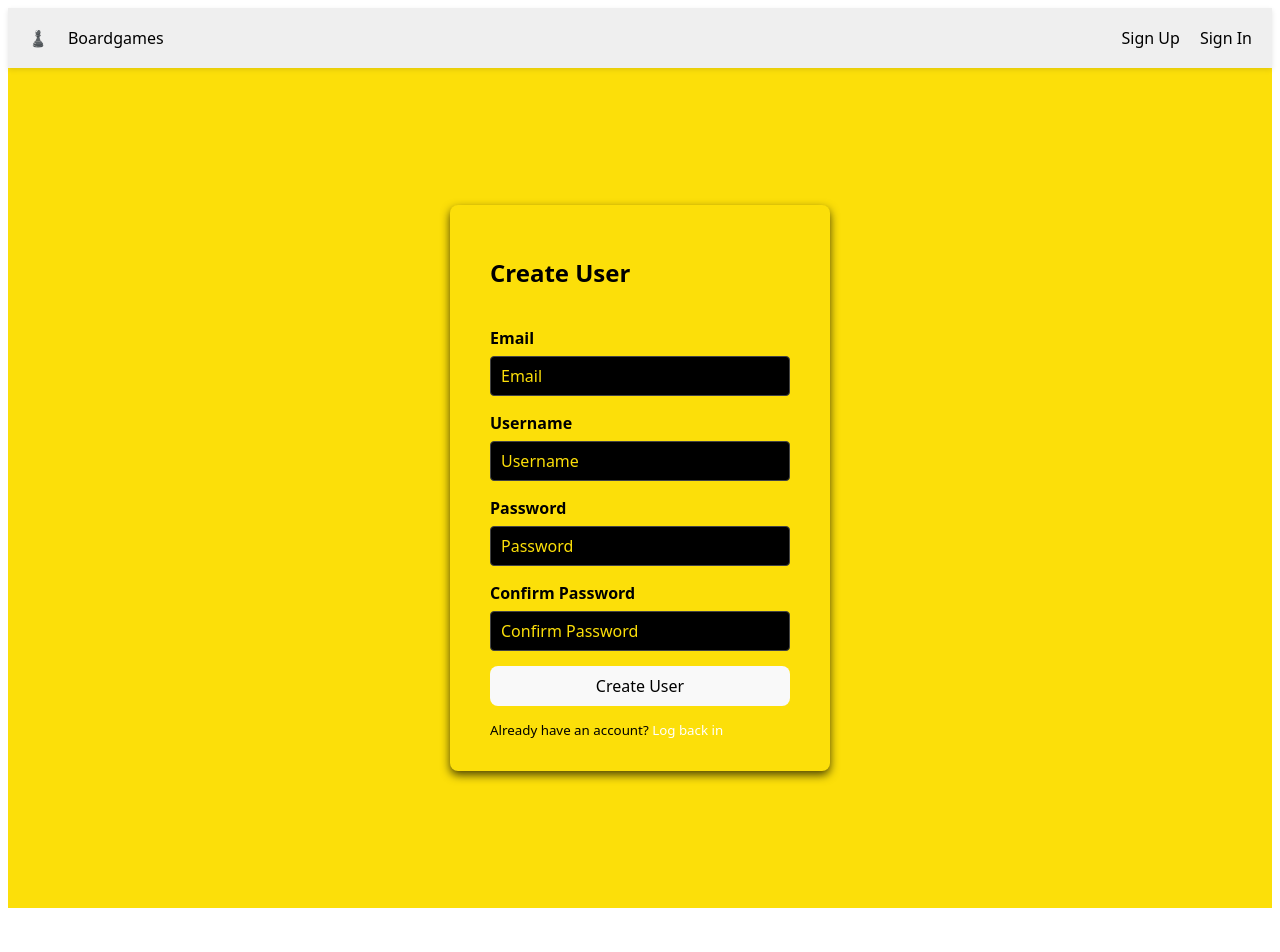
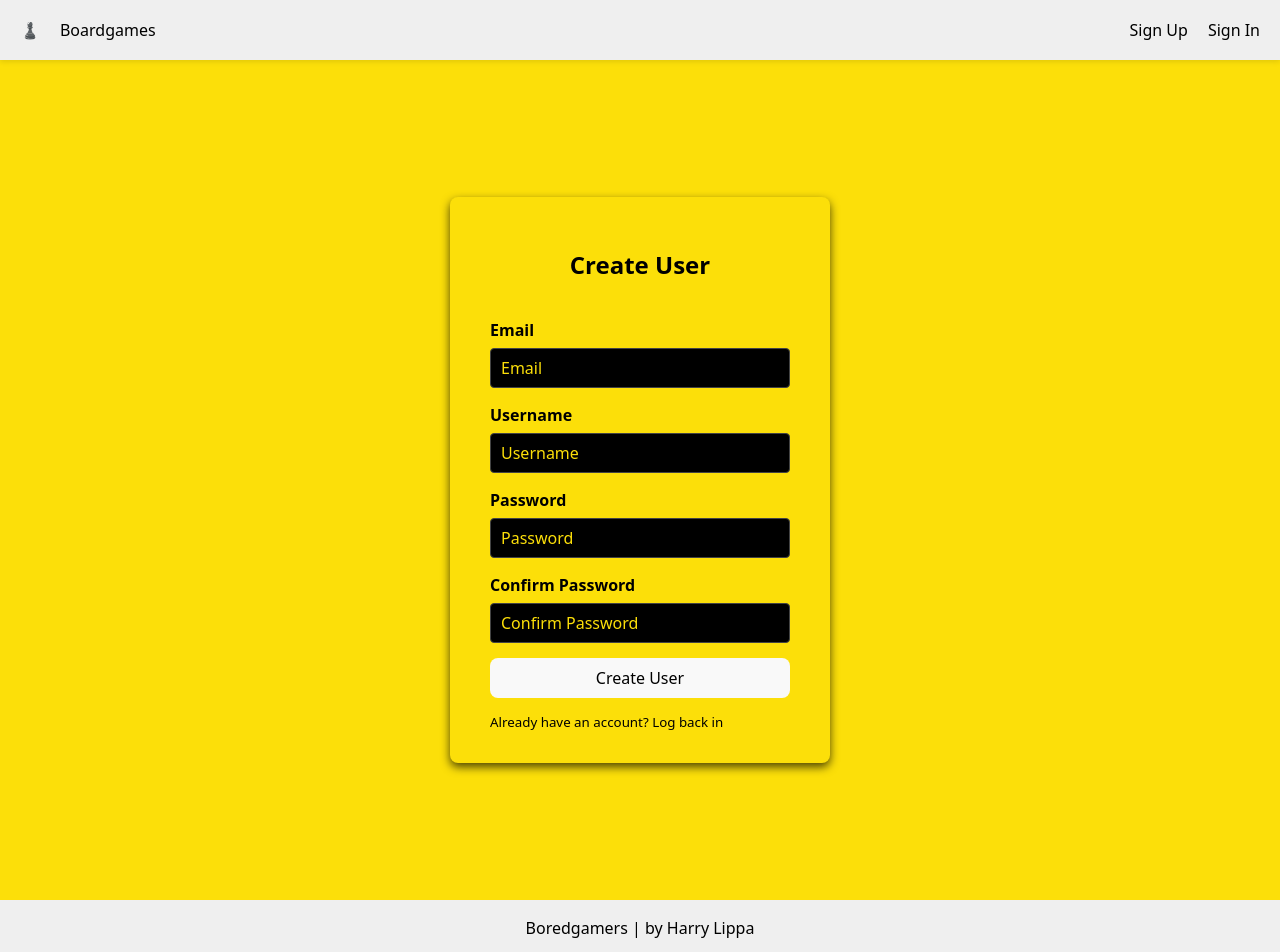
Before and after one commit to JustHarry11/project-4-frontend, a React (Vite) app: page /signup in a window 1280 px wide. Shown: the top 952 px of the page. Before the commit the page ends 916 px from the top, so only its background shows below. Built offline with nearby package versions, Linux system fonts and the light colour scheme; no server answers.

Commit message:
adding a footer and more styling

```diff
--- /dev/null
+++ b/src/App.css
@@ -0,0 +1,14 @@
+html, body, #root {
+    height: 100%;
+    margin: 0;
+}
+
+.wrap {
+    display: flex;
+    flex-direction: column;
+    min-height: 100vh;
+}
+
+.main-section {
+  flex: 1;
+}
--- a/src/App.jsx
+++ b/src/App.jsx
@@ -1,5 +1,6 @@
 import { Routes, Route, Navigate } from "react-router"
 import Navbar from "./components/Navbar/Navbar"
+import Footer from "./components/Footer/Footer"
 
 import BoardgameIndex from "./components/BoardgameIndex/BoardgameIndex"
 import BoardgameShow from "./components/BoardgameShow/BoardgameShow"
@@ -11,11 +12,15 @@ import UserProfile from "./components/UserProfile/UserProfile"
 import UserSignIn from "./components/UserSignIn/UserSignIn"
 import UserSignUp from "./components/UserSignUp/UserSignUp"
 
+import './App.css'
+
 function App() {
 
   return (
     <>
+      <div className="wrap">
         <Navbar />
+        <main className="main-section">
           <Routes>
             <Route path='/' element={<Navigate to='/boardgames' replace />} />
 
@@ -25,10 +30,15 @@ function App() {
             <Route path="/boardgames/:boardgameId/edit" element={<BoardgameUpdate />} />
 
             <Route path="/profile" element={<UserProfile />} />
-        <Route path="/signin" element={<UserSignIn />}/>
-        <Route path="/signup" element={<UserSignUp />}/>
+            <Route path="/signin" element={<UserSignIn />} />
+            <Route path="/signup" element={<UserSignUp />} />
 
           </Routes>
+        </main>
+
+        <Footer />
+      </div>
+
     </>
   )
 }
--- a/src/components/BoardgameIndex/BoardgameIndex.css
+++ b/src/components/BoardgameIndex/BoardgameIndex.css
@@ -28,5 +28,11 @@
   padding: 0.5rem 1rem;
   font-size: 1rem;
   border-radius: 5px;
-  border: 1px solid #ccc;
+  border: 2px solid black;
+  color: black;
+  background-color: #FCDF09;;
 }
+
+.message{
+  text-align: center;
+}
--- a/src/components/BoardgameIndex/BoardgameIndex.jsx
+++ b/src/components/BoardgameIndex/BoardgameIndex.jsx
@@ -36,12 +36,12 @@ export default function BoardgameIndex() {
                 {error
                     ? <p className="error-message">{error}</p>
                     : isLoading
-                        ? <p>Loading ...</p>
+                        ? <p className="message">Loading ...</p>
                         : filteredBoardgames.length > 0
                             ? filteredBoardgames.map(boardgame => ( <BoardgameCard key={boardgame.id} boardgame={boardgame}/>
 
                             ))
-                            : <p> No Boardgames Found</p>
+                            : <p className="message"> No Boardgames Found</p>
                 }
             </section>
         </>
--- a/src/components/BoardgameShow/BoardgameShow.css
+++ b/src/components/BoardgameShow/BoardgameShow.css
@@ -85,6 +85,8 @@
   background-color: #000000;
   cursor: pointer;
   transition: border-color 0.25s;
+  color: white;
+  text-decoration: inherit;
 }
 .edit-button:hover {
   color:#FCDF09;
--- /dev/null
+++ b/src/components/Footer/Footer.css
@@ -0,0 +1,5 @@
+.footer {
+    text-align: center;
+    background-color: #00000010;
+    color: black;
+}
--- /dev/null
+++ b/src/components/Footer/Footer.jsx
@@ -0,0 +1,9 @@
+import './Footer.css'
+
+export default function Footer(){
+    return (
+        <footer className='footer'>
+            <p>Boredgamers | by Harry Lippa</p>
+        </footer>
+    )
+}
--- a/src/components/UserSignUp/UserSignUp.css
+++ b/src/components/UserSignUp/UserSignUp.css
@@ -7,17 +7,21 @@
   background-color: #FCDF09;
 }
 
-.boardgame-create-form {
+.user-form-title {
+  text-align: center;
+}
+
+.user-form {
   background: #FCDF09;
   padding: 30px 40px;
   border-radius: 8px;
   box-shadow: 0 4px 10px rgba(0, 0, 0, 0.7);
-  max-width: 500px;
+  max-width: 300px;
   width: 100%;
   display: flex;
   flex-direction: column;
   gap: 15px;
-  color: black
+  color: black;
 }
 
 .input-control{
@@ -28,7 +32,7 @@
 .input-control label {
   font-weight: 600;
   margin-bottom: 6px;
-  color: rgba(255, 255, 255, 0.87);
+  color: black;
 }
 
 .input-control input,
@@ -39,28 +43,30 @@
   border-radius: 4px;
   font-size: 1rem;
   font-family: inherit;
-  background-color: #564c4c;
-  color: rgba(255, 255, 255, 0.87);
+  background-color: black;
+  color: white;
 }
 
 .input-control input::placeholder,
 .input-control textarea::placeholder {
-  color: #888;
+  color: #FCDF09;
 }
 
 .input-control input:focus,
 .input-control textarea:focus,
 .input-control select:focus {
   outline: none;
-  border-color: #7f0a1c;
-  box-shadow: 0 0 5px #7f0a1c;
-  background-color: #2a2a2a;
-  color: #fff;
+  box-shadow: 0 0 5px black;
+  color: white;
 }
-
 
 .error-message {
   color: rgb(251, 61, 61);
   font-size: 0.8rem;
   margin-top: 4px;
 }
+a {
+  font-weight: 500;
+  color: black;
+  text-decoration: inherit;
+}
--- a/src/components/UserSignUp/UserSignUp.jsx
+++ b/src/components/UserSignUp/UserSignUp.jsx
@@ -2,7 +2,7 @@ import { useState, useContext } from "react"
 import { Link, useNavigate, Navigate} from "react-router"
 import { signupUser } from "../../services/auth"
 import { UserContext } from "../../contexts/UserContext"
-//import './UserSignUp.css'
+import './UserSignUp.css'
 export default function UserSignUp() {
 
     const { user } = useContext(UserContext)
@@ -46,7 +46,7 @@ export default function UserSignUp() {
         return (
         <section id="form-page">
             <form className="user-form" onSubmit={handleSubmit}>
-                <h1>Create User</h1>
+                <h1 className="user-form-title">Create User</h1>
 
                 <div className="input-control">
                     <label htmlFor="email">Email</label>
@@ -75,7 +75,7 @@ export default function UserSignUp() {
 
 
                 <button type="submit" className='button'>{isLoading ? `Loading ...` : 'Create User'}</button>
-                <small>Already have an account? <Link to="/signin">Log back in</Link></small>
+                <small >Already have an account? <Link to="/signin">Log back in</Link></small>
             </form>
         </section>
     )
--- a/src/index.css
+++ b/src/index.css
@@ -18,11 +18,11 @@
   font-size: 0.8rem;
 }
 
-a {
+/* a {
   font-weight: 500;
   color: white;
   text-decoration: inherit;
-}
+} */
 
 
 button {
```
Lines whose indentation alone changed are shown as unchanged.
